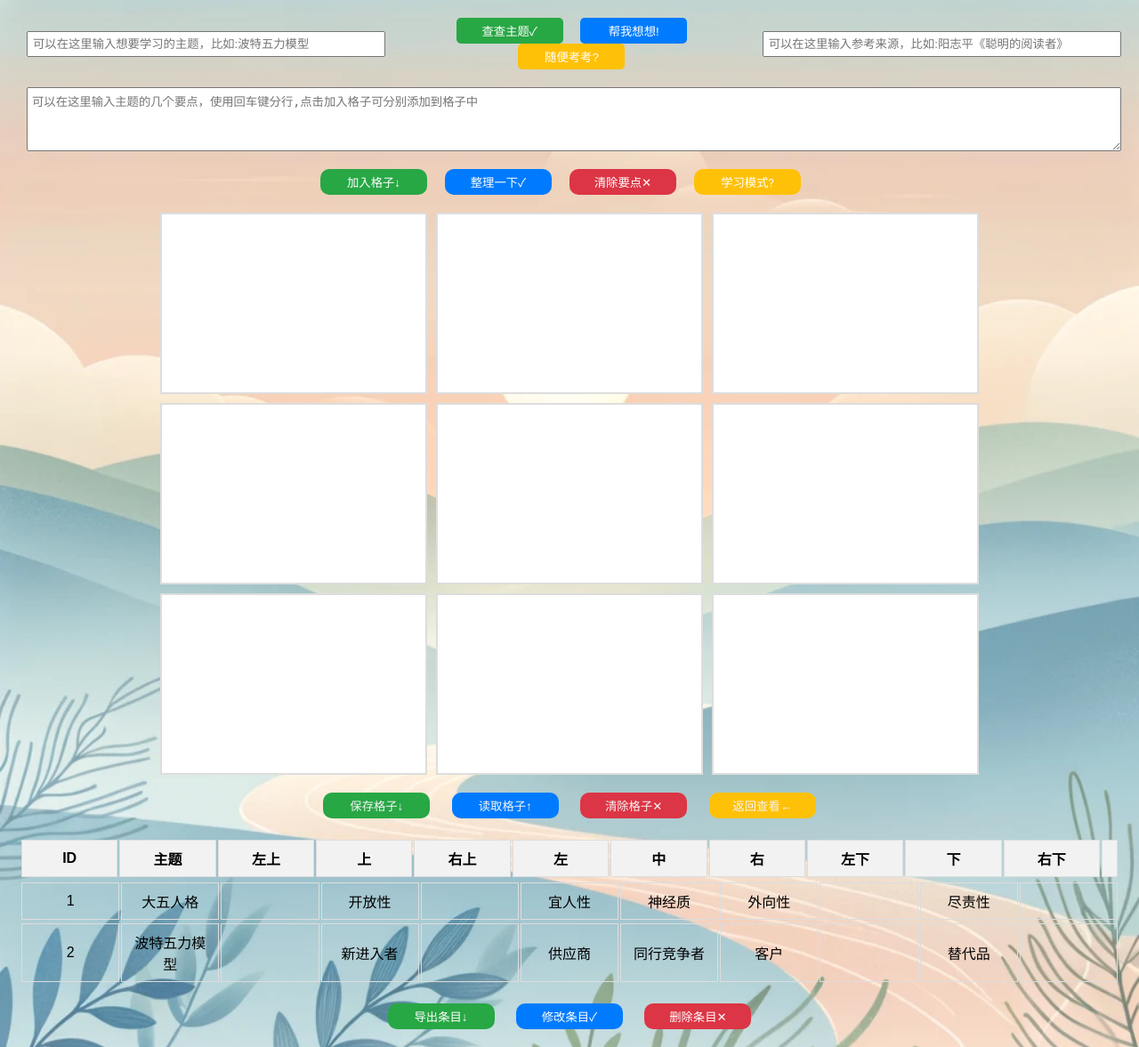
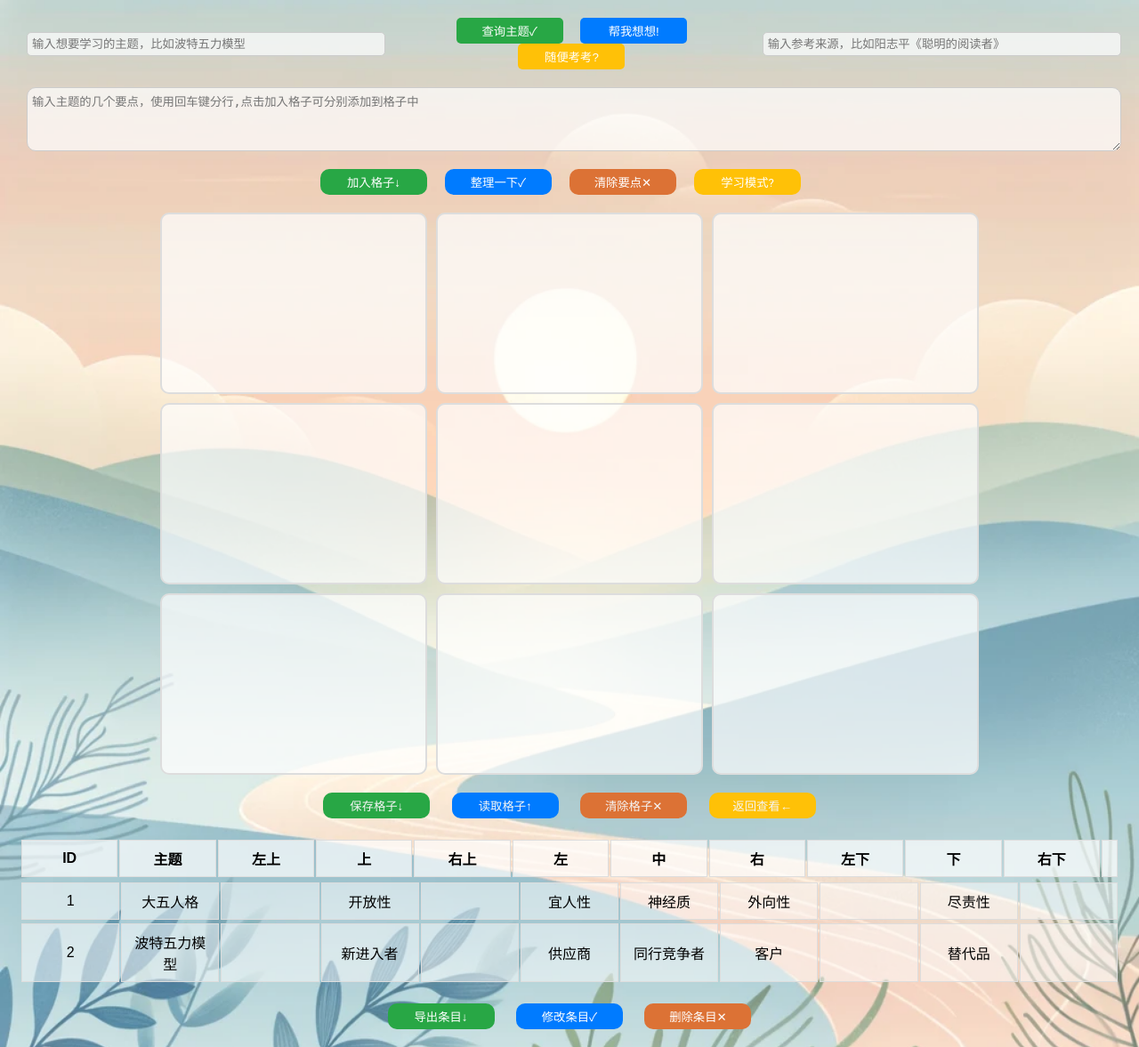
Before and after one commit to biercewang/9gridsweb, a Flask app: page / in a window 1280 px wide. Shown: the whole page at 89% size. Run offline with Flask 3, Linux system fonts and the light colour scheme; data comes from the database, SQL or seed files in the repository; some libraries are stand-ins or nearby versions.

Commit message:
优化样式

```diff
--- a/static/css/style.css
+++ b/static/css/style.css
@@ -44,6 +44,9 @@ body {
     margin: 0 0px; /* 左右外边距 */
     flex-grow: 0; /* 阻止填充剩余空间 */
     min-width: 50px; /* 最小宽度 */
+    border-radius: 5px;
+    border: 1px solid #ccc; /* 更细的边框，颜色为浅灰色 */
+    background-color: rgba(255, 255, 255, 0.7); /* 设置格子的背景色为半透明白色 */
 }
 
 /* 按钮容器样式 */
@@ -140,6 +143,9 @@ body {
 #input-area textarea {
     flex-grow: 1; /* 文本区域填充剩余空间 */
     padding: 5px; /* 保持原有的内边距 */
+    border-radius: 10px;
+    border: 1px solid #ccc; /* 更细的边框，颜色为浅灰色 */
+    background-color: rgba(255, 255, 255, 0.7); /* 设置格子的背景色为半透明白色 */
 }
 
 .button-container {
@@ -176,7 +182,7 @@ body {
 
 /* 清除要点按钮样式 */
 #input-area button:nth-child(3) {
-    background-color: #dc3545; /* 红色 */
+    background-color: #dc7235; /* 红色 */
 }
 
 
@@ -195,12 +201,13 @@ body {
     display: flex; /* 使用flex布局 */
     align-items: center; /* 垂直居中 */
     justify-content: center; /* 水平居中 */
-    background-color: #fff; /* 设置格子的背景色 */
+    background-color: rgba(255, 255, 255, 0.7); /* 设置格子的背景色为半透明白色 */
     padding: 10px; /* 添加一些内边距 */
     min-height: 180px; /* 设置最小高度为225px */
     max-width: 350px; /* 设置最小宽度为黄金比例宽度 (大约1.61803398875 * 225px) */
     word-wrap: break-word; /* 允许长单词或URL换行到下一行 */
     font-size: 110%; /* 增加字体大小 */
+    border-radius: 10px;
 }
 
 
@@ -235,7 +242,7 @@ body {
 
 /* Clear grids button style */
 #action-buttons button:nth-child(3) {
-    background-color: #dc3545; /* Red */
+    background-color: #dc7235; /* Red */
 }
 
 /* Study mode button style (newly added) */
@@ -307,14 +314,14 @@ tr {
 }
 
 #record-table th {
-    background-color: #f2f2f2;
+    background-color: rgba(255, 255, 255, 0.7); /* 设置格子的背景色为半透明白色 */
 }
 
-/* 设置表格中的文本居中 */
-#record-table td, #record-table th {
-    text-align: center; /* 水平居中 */
-    vertical-align: middle; /* 垂直居中 */
+#record-table td {
+    background-color: rgba(255, 255, 255, 0.5); /* 设置格子的背景色为半透明白色 */
 }
+
+
 
 
 /* 操作按钮样式 */
@@ -348,7 +355,7 @@ tr {
 
 /* 删除按钮颜色 */
 .delete-btn {
-    background-color: #dc3545;
+    background-color: #dc7235;
 }
 
 /* 考考按钮颜色 */
--- a/static/js/script.js
+++ b/static/js/script.js
@@ -733,7 +733,10 @@ function displayQueryResults(results) {
     results.forEach(result => {
         const li = document.createElement('li');
         li.textContent = result.title;
-        li.onclick = function() { promptForIdAndLoadGrid(result.id); }; // 点击时调用读取逻辑
+        li.onclick = function() { // 点击时调用读取逻辑
+            promptForIdAndLoadGrid(result.id);
+            document.getElementById('query-result-modal').style.display = 'none'; // 关闭模态框
+        };
         resultList.appendChild(li);
     });
 
--- a/templates/index.html
+++ b/templates/index.html
@@ -14,12 +14,12 @@
     <!-- 标题输入区域 -->
     <div id="title-input-area">
         <label for="title-input"></label>
-        <input type="text" id="title-input" placeholder="可以在这里输入想要学习的主题，比如:波特五力模型">
+        <input type="text" id="title-input" placeholder="输入想要学习的主题，比如波特五力模型">
     </div>
 
     <div id="button-container">
         <!-- 按钮放在这里 -->
-        <button class="query-database-button" onclick="queryDatabase()">查查主题✓</button>
+        <button class="query-database-button" onclick="queryDatabase()">查询主题✓</button>
         <button class="ai-query-button" onclick="performAIQuery()">帮我想想!</button>
         <button class="study-btn" onclick="randomStudy()">随便考考?</button>
     </div>
@@ -27,7 +27,7 @@
     <!-- 参考来源区域 -->
     <div id="reference-input-area">
         <label for="reference-input"></label>
-        <input type="text" id="reference-input" placeholder="可以在这里输入参考来源，比如:阳志平《聪明的阅读者》">
+        <input type="text" id="reference-input" placeholder="输入参考来源，比如阳志平《聪明的阅读者》">
     </div>
 
     <!-- 查询结果模态框 -->
@@ -46,7 +46,7 @@
 <div id="input-area">
     <div class="input-label-container">
         <label for="input-text"></label>
-        <textarea id="input-text" rows="4" placeholder="可以在这里输入主题的几个要点，使用回车键分行,点击加入格子可分别添加到格子中"></textarea>
+        <textarea id="input-text" rows="4" placeholder="输入主题的几个要点，使用回车键分行,点击加入格子可分别添加到格子中"></textarea>
     </div>
     <div class="button-container">
         <button onclick="addWordToGrid()">加入格子↓</button>
```
